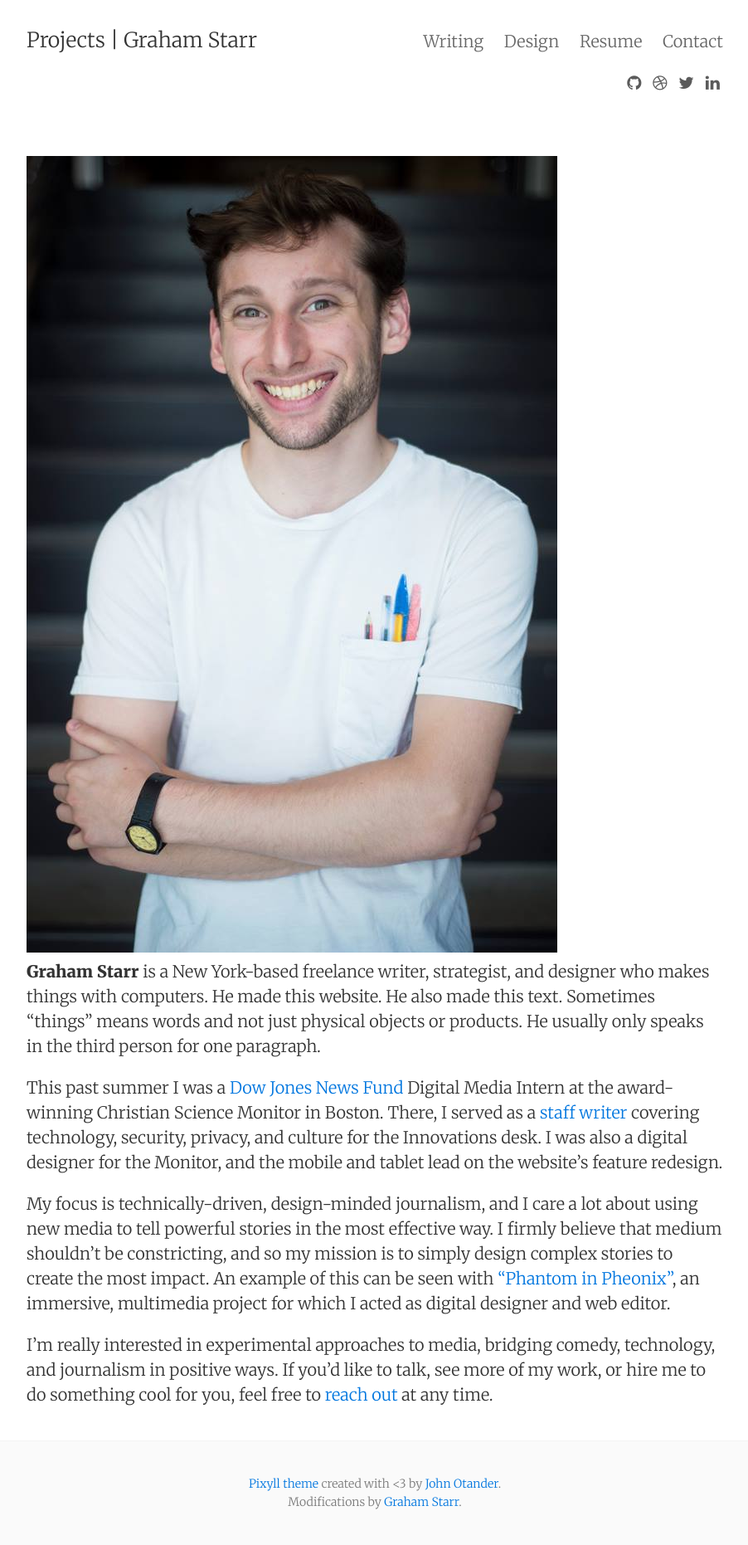
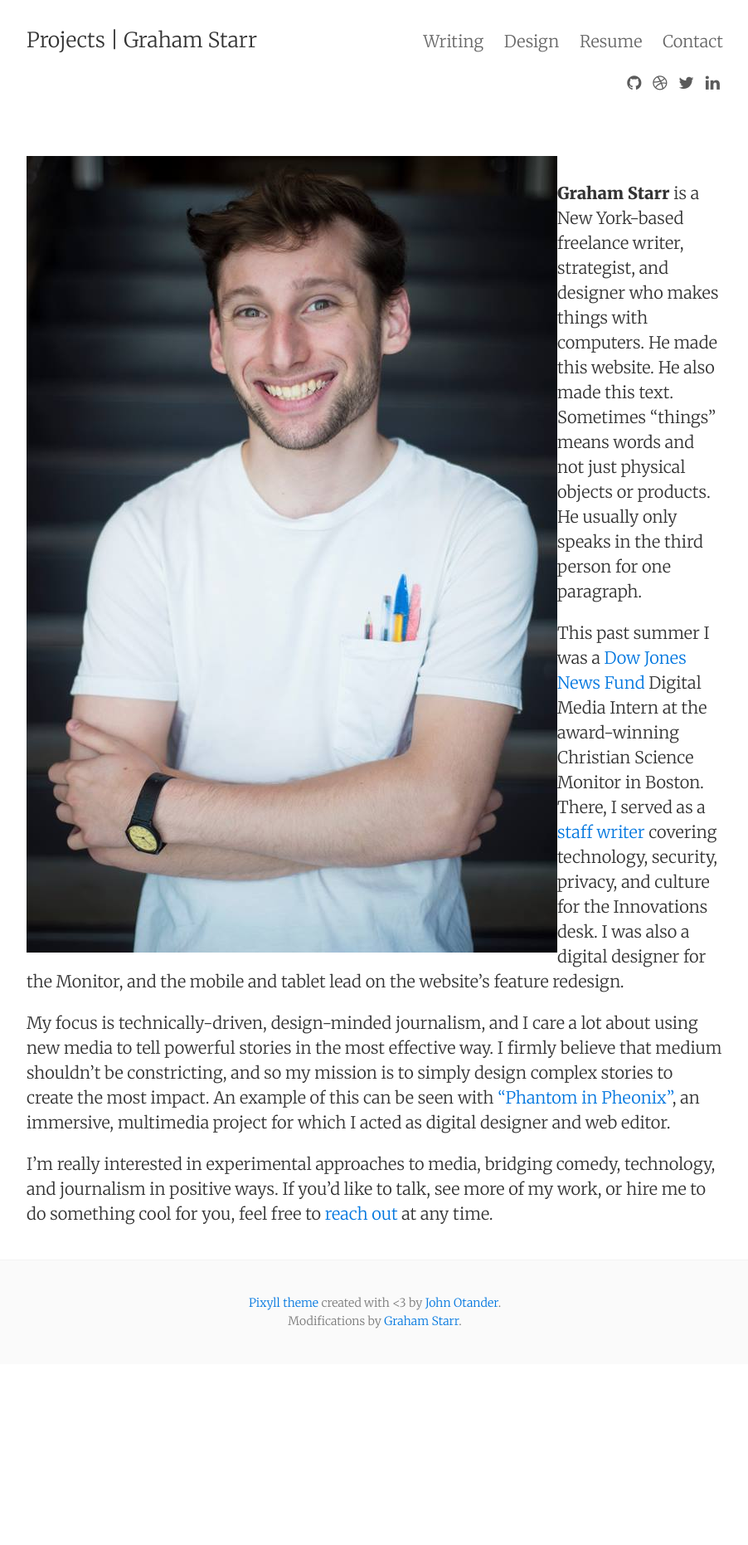
Before and after one commit to gstarr/gstarr.github.io, a Jekyll site: the page built from about.md, in a window 1280 px wide. Shown: the whole page at 83% size, without its empty margins (188-1090 px from the left). Built offline with Jekyll 4.4.1, drawn with Linux system fonts in a browser that asks for light colours; nearby versions of some CDN libraries; after the commit the page ends 1644 px from its top, so only the background shows below that.

Commit message:
Update about.md

```diff
--- a/about.md
+++ b/about.md
@@ -4,7 +4,7 @@ title:
 permalink: /about/
 ---
 
-![IT ME!]({{ site.url }}/images/me.jpg "it me!"){: .align-left}
+![IT ME!]({{ site.url }}/images/me.jpg "it me!"){: .pull-left}
 **Graham Starr** is a New York-based freelance writer, strategist, and designer who makes things with computers. He made this website. He also made this text. Sometimes "things" means words and not just physical objects or products. He usually only speaks in the third person for one paragraph.
 
 This past summer I was a [Dow Jones News Fund](http://www.newsfund.org/) Digital Media Intern at the award-winning Christian Science Monitor in Boston. There, I served as a [staff writer](http://www.csmonitor.com/About/People/Graham-Starr) covering technology, security, privacy, and culture for the Innovations desk. I was also a digital designer for the Monitor, and the mobile and tablet lead on the website's feature redesign.
```
